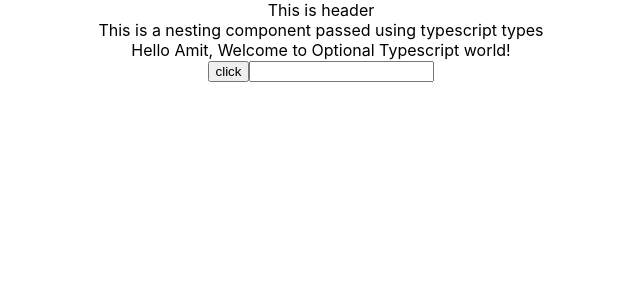
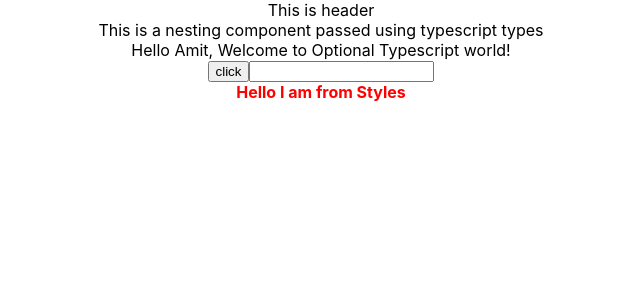
Before and after one commit to iamamit-107/react-with-typescript, a React (Create React App) app: page / in a window 1280 px wide. Shown: the top 300 px of the page, without its empty margins (319-959 px from the left). Built offline with nearby package versions, Linux system fonts and the light colour scheme.

Commit message:
passing style throug props

```diff
--- a/src/App.tsx
+++ b/src/App.tsx
@@ -1,4 +1,5 @@
 import "./App.css";
+import AddStyle from "./components/AddStyle";
 import Button from "./components/Button";
 import Greeting from "./components/Greeting";
 import Header from "./components/Header";
@@ -26,6 +27,9 @@ function App() {
       />
 
       <Input value="" onChange={(e) => console.log(e)} />
+
+      {/* Passing styles throug props */}
+      <AddStyle styles={{ color: "red", fontWeight: "bold" }} />
     </div>
   );
 }
--- /dev/null
+++ b/src/components/AddStyle.tsx
@@ -0,0 +1,9 @@
+import React from "react";
+
+type StyleProps = {
+  styles: React.CSSProperties;
+};
+
+export default function AddStyle(props: StyleProps) {
+  return <div style={props.styles}>Hello I am from Styles</div>;
+}
```
